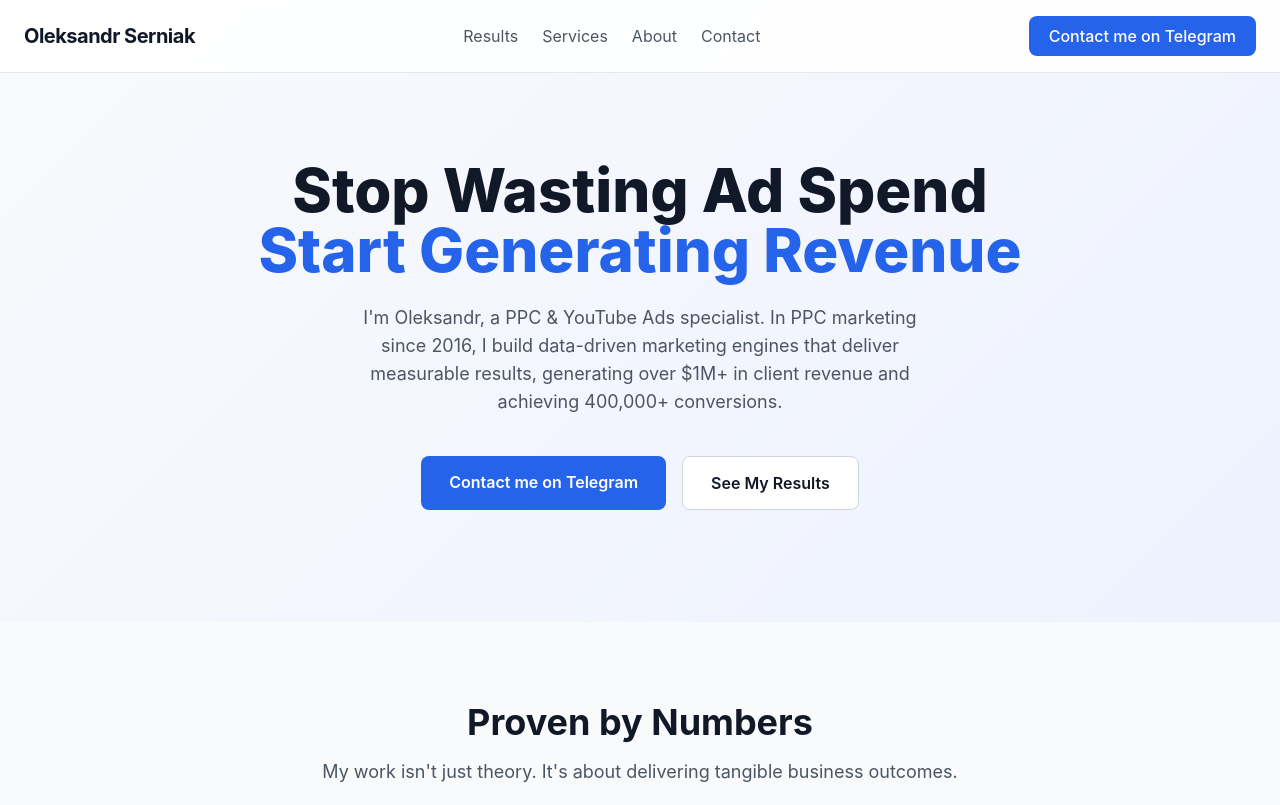
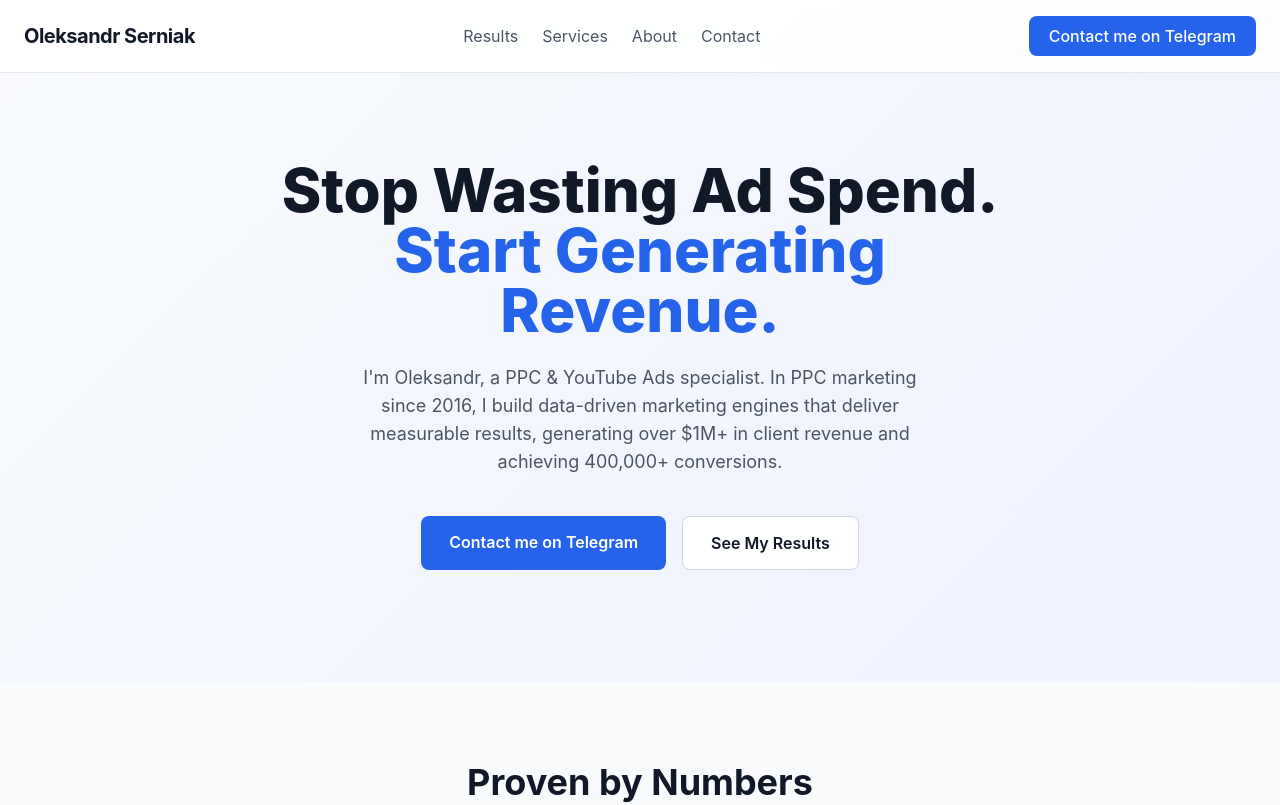
Before and after one commit to sernyak/ppc, a plain HTML site: page about.html in a window 1280 px wide. Shown: the top 805 px of the page. Drawn offline with nearby package versions, Linux system fonts and the light colour scheme.

Commit message:
Update about.html

```diff
--- a/about.html
+++ b/about.html
@@ -212,8 +212,8 @@
                 <!-- ОНОВЛЕНО: Блок тепер відцентровано, прибрано md:w-3/5, оскільки він один -->
                 <div class="max-w-3xl mx-auto text-center">
                     <h1 class="text-4xl md:text-6xl font-extrabold text-gray-900 leading-tight">
-                        Stop Wasting Ad Spend
-                        <span class="block accent-blue">Start Generating Revenue</span>
+                        Stop Wasting Ad Spend.
+                        <span class="block accent-blue">Start Generating Revenue.</span>
                     </h1>
                     <!-- ОНОВЛЕНО: прибрано md:mx-0 для кращого центрування -->
                     <p class="mt-6 text-lg text-gray-600 max-w-xl mx-auto">
```
